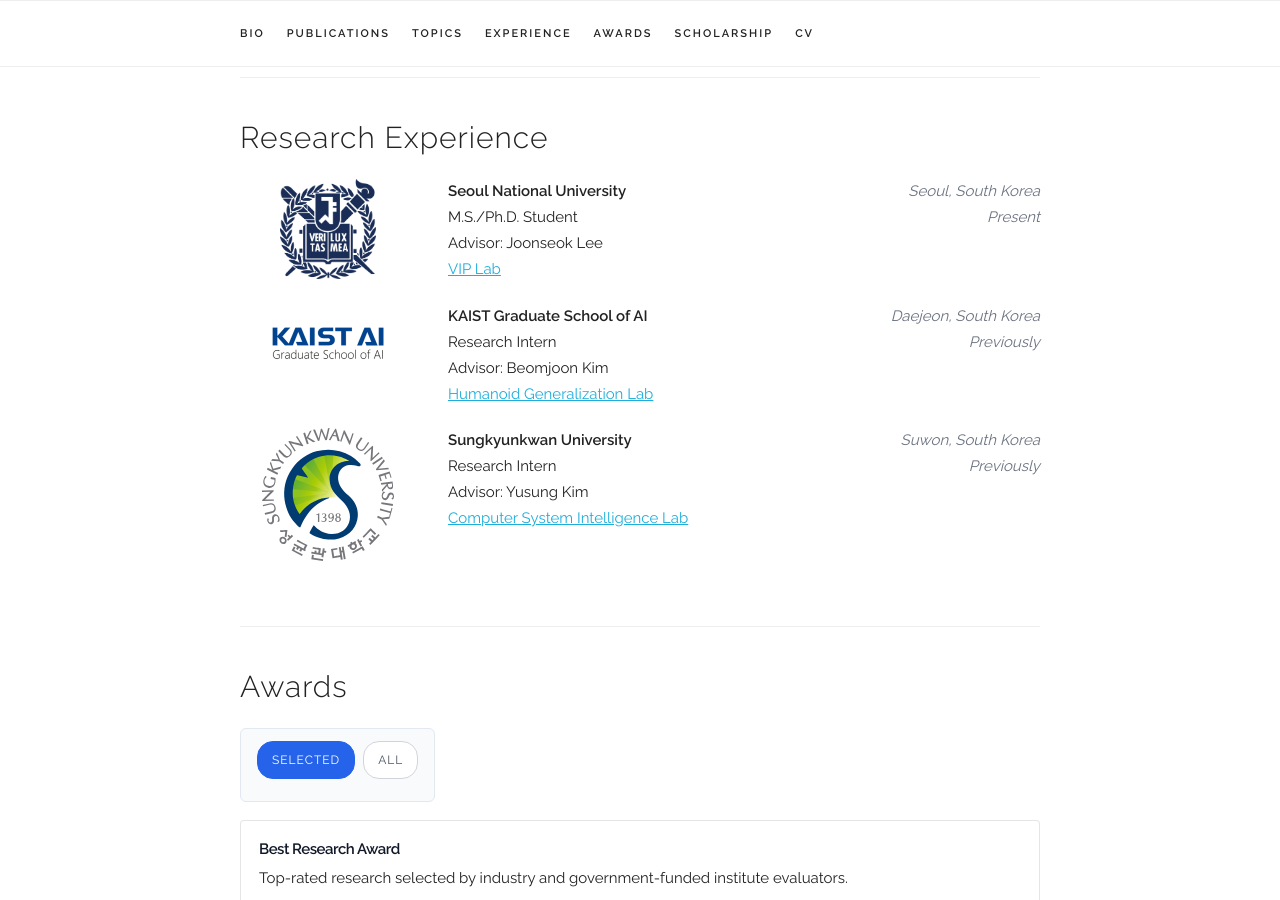
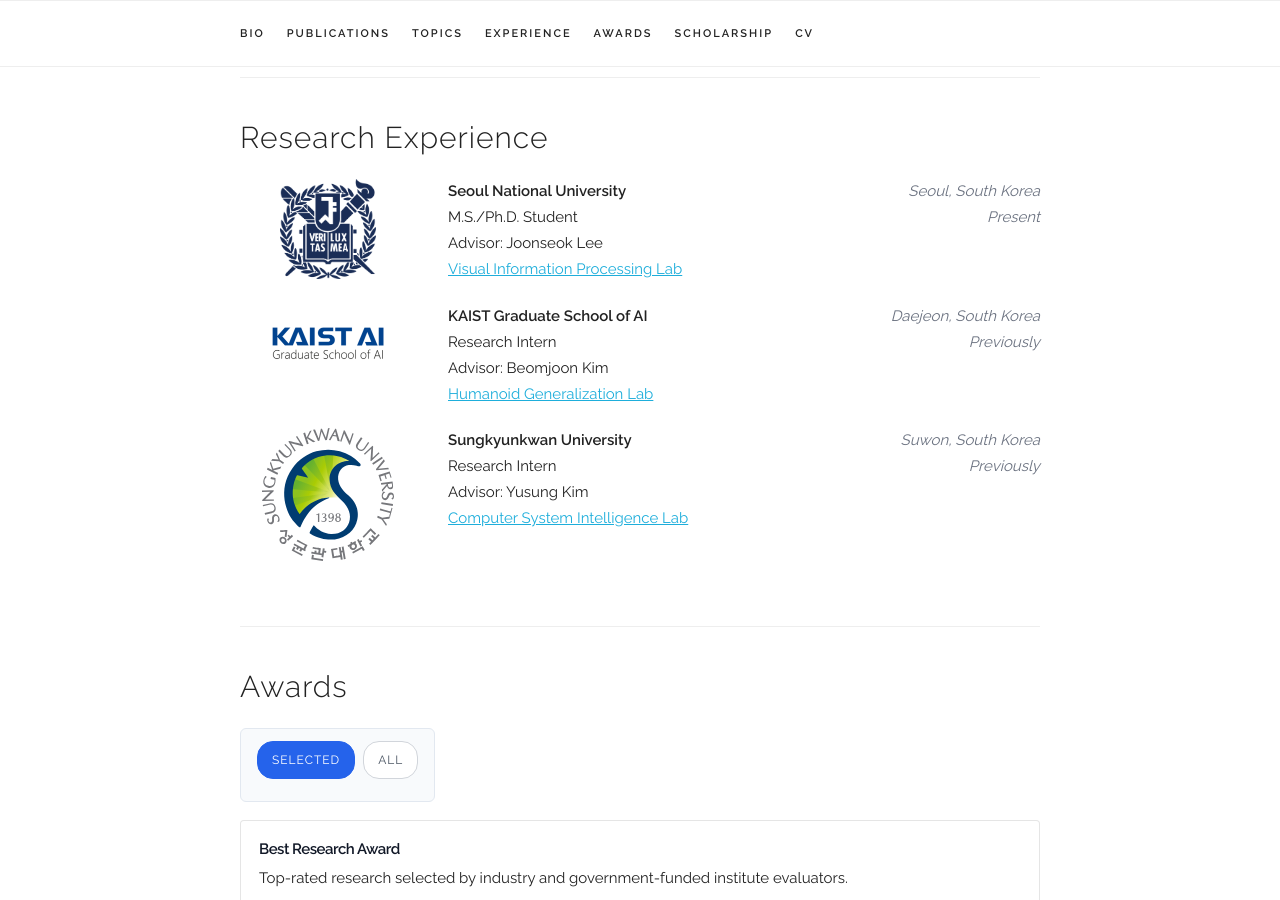
Before and after one commit to rkdrn79/rkdrn79.github.io, a Jekyll site: the page built from index.html, in a window 1280 px wide and 900 px high, scrolled down 2469 px. Built offline with Jekyll 4.4.1, drawn with Linux system fonts in a browser that asks for light colours; some web fonts are replaced.

Commit message:
clean repo

```diff
--- a/_data/experience.yaml
+++ b/_data/experience.yaml
@@ -4,7 +4,7 @@
     time: "Present"
     title: "M.S./Ph.D. Student"
     supervisor: "Advisor: Joonseok Lee"
-    lab: "VIP Lab"
+    lab: "Visual Information Processing Lab"
     lab_url: "https://viplab.snu.ac.kr/viplab/index.html"
     logo: "snu.png"
     width: 55
```
